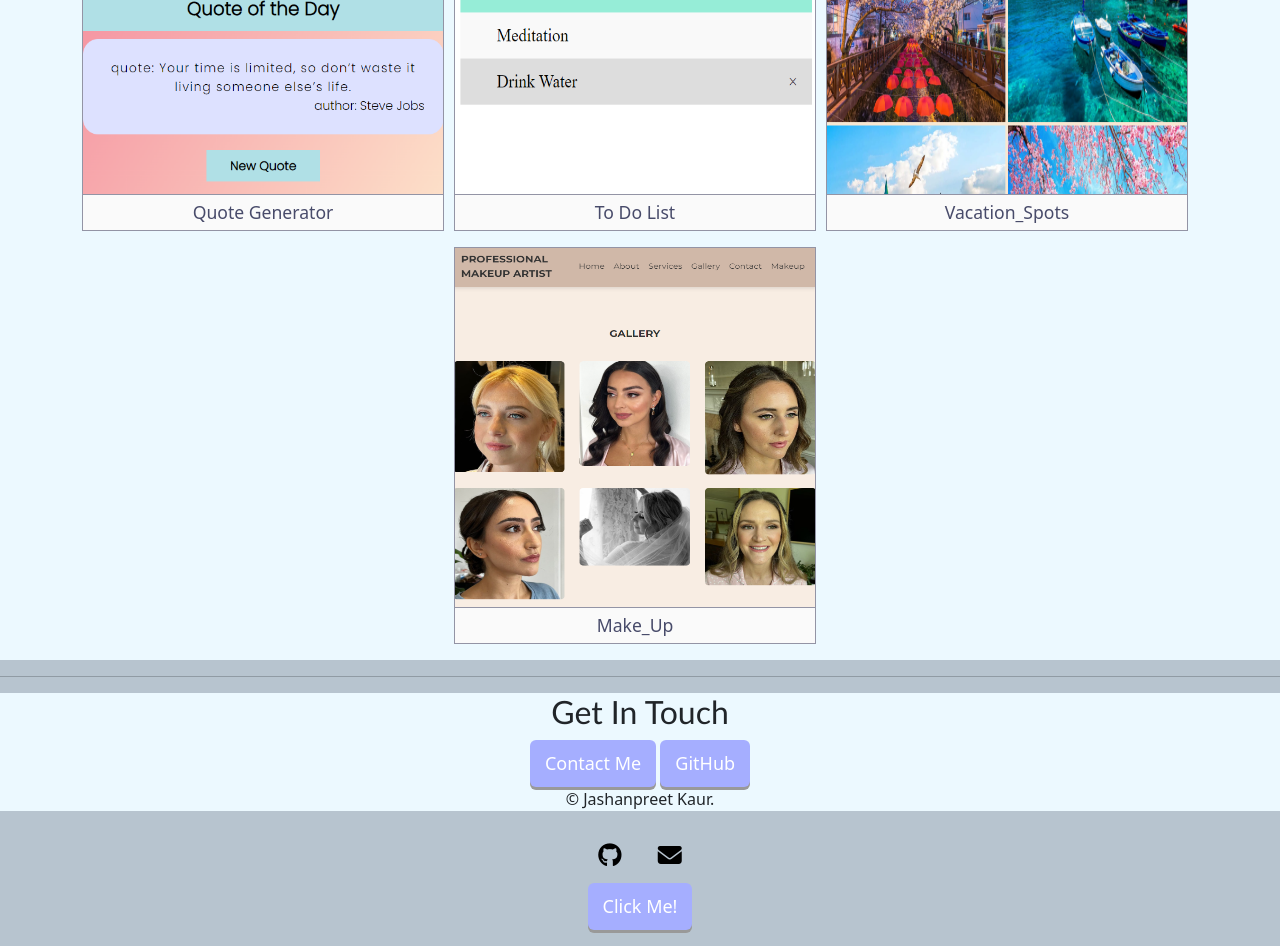
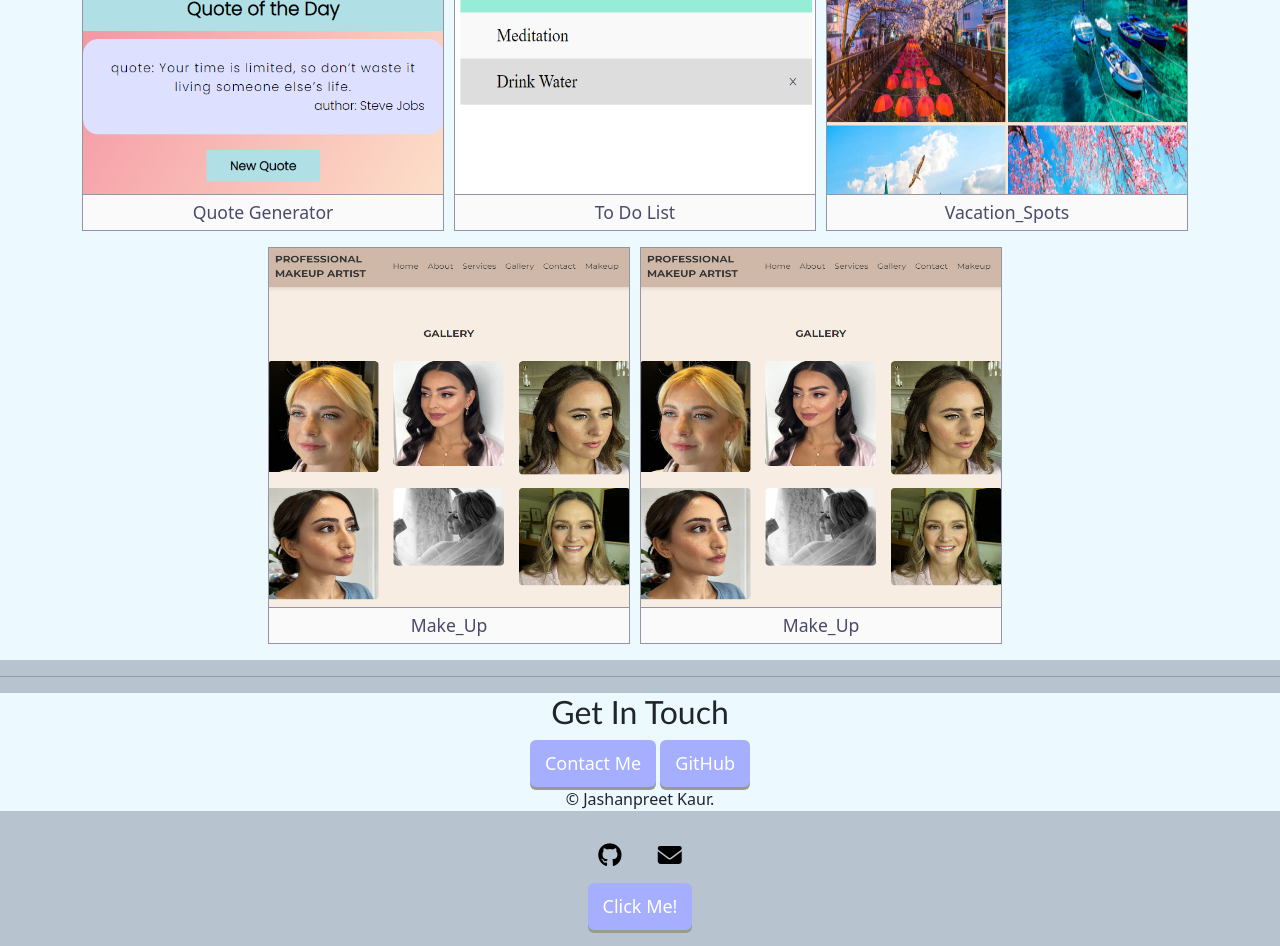
Before and after one commit to Jashanpreet1234/My_Portfolio.io, a plain HTML site: page index.html in a window 1280 px wide. Shown: the part 2030-2976 px from the top of the page. Drawn offline with nearby package versions, Linux system fonts and the light colour scheme.

Commit message:
Update index.html

```diff
--- a/index.html
+++ b/index.html
@@ -182,6 +182,15 @@
           </a>
 
       </figure>
+
+          </figure>
+        <figure class="project-image">
+          <a href="https://dev-latteloveland.pantheonsite.io/">
+              <img src="MakeUp.png" alt="company-page" srcset="">
+              <figcaption>Make_Up</figcaption>
+          </a>
+
+      </figure>
    </div>
     </div>
     </div>
```
